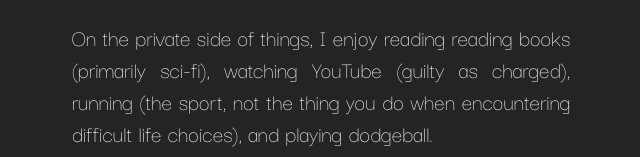
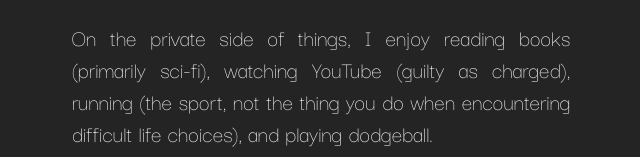
Before and after one commit to Naexon/naexon.github.io, a website built with Vite: page index.html in a window 1280 px wide. Shown: the part 795-952 px from the top of the page, 319-959 px from the left. Built offline with nearby package versions, Linux system fonts and the light colour scheme.

Commit message:
fixed typo in index.html

```diff
--- a/index.html
+++ b/index.html
@@ -27,7 +27,7 @@
           Currently, the main focus of my studies is distributed systems engineering and quantum computing. However, I also dabbled into other fields of computer science, such as AI (the real stuff, not just machine learning and LLMs) and parallel computing.
         </p>
         <p>
-          On the private side of things, I enjoy reading reading books (primarily sci-fi), watching YouTube (guilty as charged), running (the sport, not the thing you do when encountering difficult life choices), and playing dodgeball.
+          On the private side of things, I enjoy reading books (primarily sci-fi), watching YouTube (guilty as charged), running (the sport, not the thing you do when encountering difficult life choices), and playing dodgeball.
         </p>
         <p>
           That's all from my side. If you want to get into contact, feel free to use the links below. I am always happy to talk about computer stuff, books, and everything in between.
```
